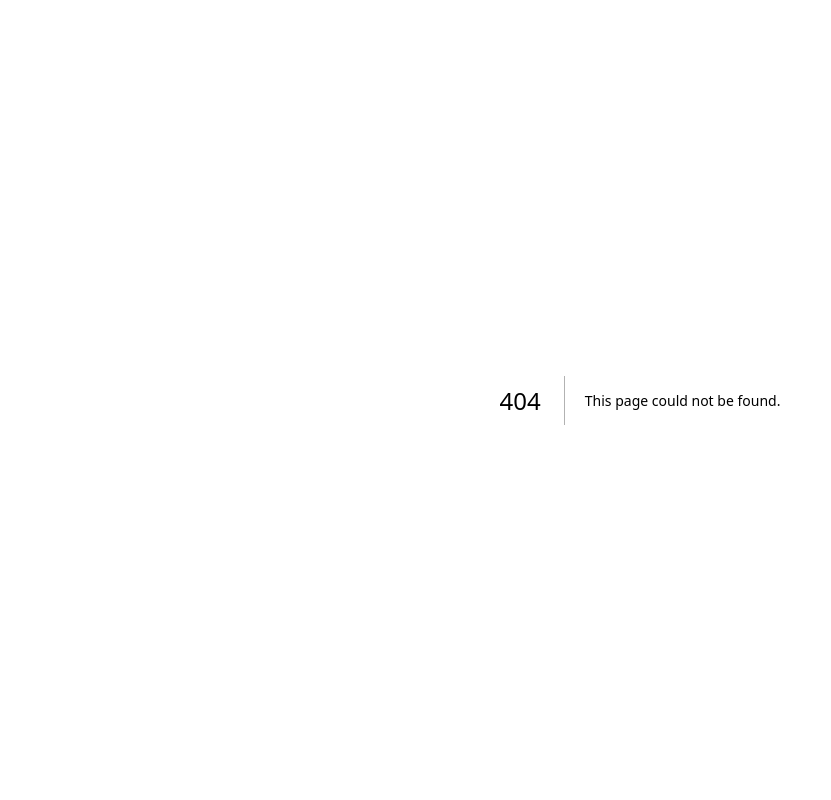
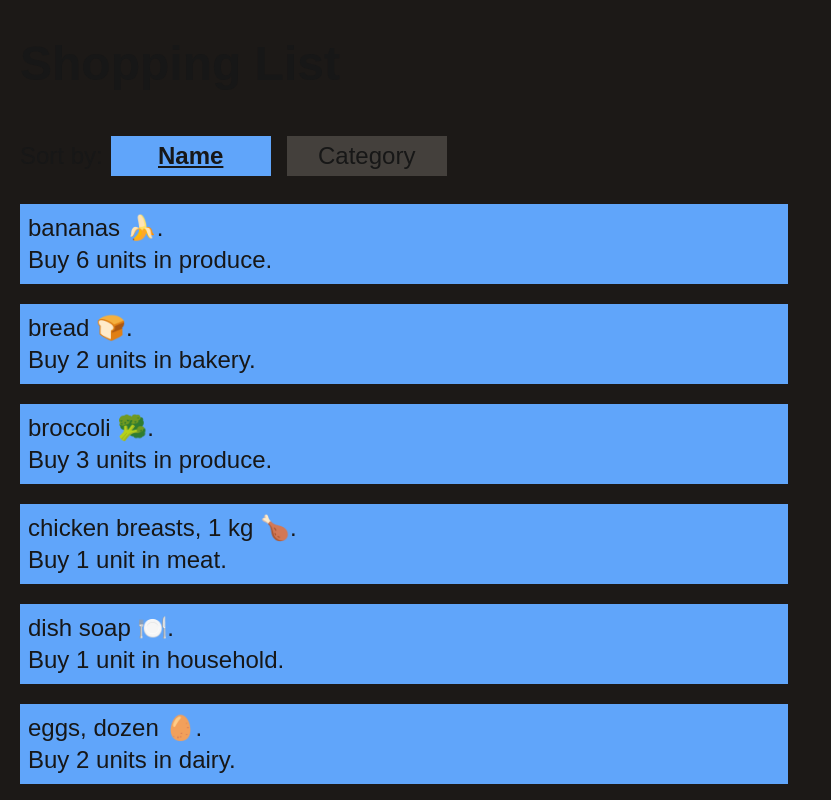
Before and after one commit to Rodrigo1Rangel/cprg306-assignments, a Next.js app: page /week-6 in a window 1280 px wide. Before the commit this address had no page. Shown: the top 800 px of the page, without its empty margins (0-831 px from the left). Built offline with nearby package versions, Linux system fonts and the light colour scheme.

Commit message:
Create week-6: sort list by category

```diff
--- a/app/week-5/new-item.js
+++ b/app/week-5/new-item.js
@@ -14,6 +14,7 @@ export default function NewItem(){
         let item = { name, quantity, category };
         console.log(item);
         alertUpdateCart(item);
+        // alertUpdateCart({name, quantity, category});
 
         setCartQuantity(1);
         setName("");
--- /dev/null
+++ b/app/week-6/item-list.js
@@ -0,0 +1,44 @@
+"use client";
+import { useState } from "react";
+import Item from './item';
+import itemsData from './item.json';
+
+
+
+export default function ItemList(){
+
+      // sorting preference
+      const [sortBy, setSortBy] = useState("name");
+
+      const setSortByToName = () => setSortBy ("name");
+      const setSortByToCategory = () => setSortBy ("category");
+
+      const items = [...itemsData].sort((a, b) => {
+        if (sortBy == "name"){
+          return a.name.localeCompare(b.name);
+        }
+        if (sortBy == "category"){
+          return a.category.localeCompare(b.category);
+        }
+        return [...itemsData];
+      });
+
+      return(
+        <main>
+          <div className = "ml-5">
+            <p className="inline text-2xl">Sort by:</p>
+            <button title="name" onClick={setSortByToName} className= {`p-1 m-2 w-40 text-2xl ${sortBy === "name" ? "bg-blue-400 font-bold underline" : "bg-stone-700 font-thin"}`}>Name</button>
+            <button title="category" onClick={setSortByToCategory} className = {`p-1 m-2 w-40 text-2xl ${sortBy === "category" ? "bg-blue-400 font-bold underline" : "bg-stone-700 font-thin"}`}>Category</button>
+          </div>
+          <div>
+            {items.map((item) => (
+              <Item
+              key = {item.id}
+              name = {item.name}
+              quantity = {item.quantity}
+              category = {item.category}/>
+            ))}
+          </div>
+        </main>
+      );
+}
--- /dev/null
+++ b/app/week-6/item.js
@@ -0,0 +1,9 @@
+export default function Item(props){
+    let unitPlurality = `unit${props.quantity > 1 ? "s" : ""}`
+    return (
+        <main className="border-dashed border-red-200 border-3 bg-blue-400 text-2xl outline-3 p-2 mx-5 max-w-3xl mt-5">
+        <p>{props.name}.</p>
+        <p>Buy {props.quantity} {unitPlurality} in {props.category}.</p>
+        </main>
+    )
+}
--- /dev/null
+++ b/app/week-6/item.json
@@ -0,0 +1,74 @@
+[
+  {
+    "id": "1h2GJKH12gkHG31h1H",
+    "name": "milk, 4 L 🥛",
+    "quantity": 1,
+    "category": "dairy"
+  },
+  {
+    "id": "2KJH3k2j3H1k2J3K1H",
+    "name": "bread 🍞",
+    "quantity": 2,
+    "category": "bakery"
+  },
+  {
+    "id": "3h2KJH3k2j3H1k2J3",
+    "name": "eggs, dozen 🥚",
+    "quantity": 2,
+    "category": "dairy"
+  },
+  {
+    "id": "4k2J3K1H2GJKH12gk",
+    "name": "bananas 🍌",
+    "quantity": 6,
+    "category": "produce"
+  },
+  {
+    "id": "5H1h1H2KJH3k2j3H",
+    "name": "broccoli 🥦",
+    "quantity": 3,
+    "category": "produce"
+  },
+  {
+    "id": "6H1k2J3K1H2GJKH1",
+    "name": "chicken breasts, 1 kg 🍗",
+    "quantity": 1,
+    "category": "meat"
+  },
+  {
+    "id": "7gkHG31h1H2KJH3k",
+    "name": "pasta sauce 🍝",
+    "quantity": 3,
+    "category": "canned goods"
+  },
+  {
+    "id": "8j3H1k2J3K1H2GJK",
+    "name": "spaghetti, 454 g 🍝",
+    "quantity": 2,
+    "category": "dry goods"
+  },
+  {
+    "id": "9H12gkHG31h1H2KJ",
+    "name": "toilet paper, 12 pack 🧻",
+    "quantity": 1,
+    "category": "household"
+  },
+  {
+    "id": "10H3k2j3H1k2J3K1",
+    "name": "paper towels, 6 pack",
+    "quantity": 1,
+    "category": "household"
+  },
+  {
+    "id": "11k2J3K1H2GJKH12",
+    "name": "dish soap 🍽️",
+    "quantity": 1,
+    "category": "household"
+  },
+  {
+    "id": "12GJKH12gkHG31h1",
+    "name": "hand soap 🧼",
+    "quantity": 4,
+    "category": "household"
+  }
+]
--- /dev/null
+++ b/app/week-6/page.js
@@ -0,0 +1,11 @@
+import ItemList from "./item-list";
+import Item from "./item";
+
+export default function Page(){
+    return (
+        <main className="bg-stone-900">
+            <h1 className="text-5xl font-bold py-10 mx-5">Shopping List</h1>
+            <ItemList/>
+        </main>
+    );
+}
```
